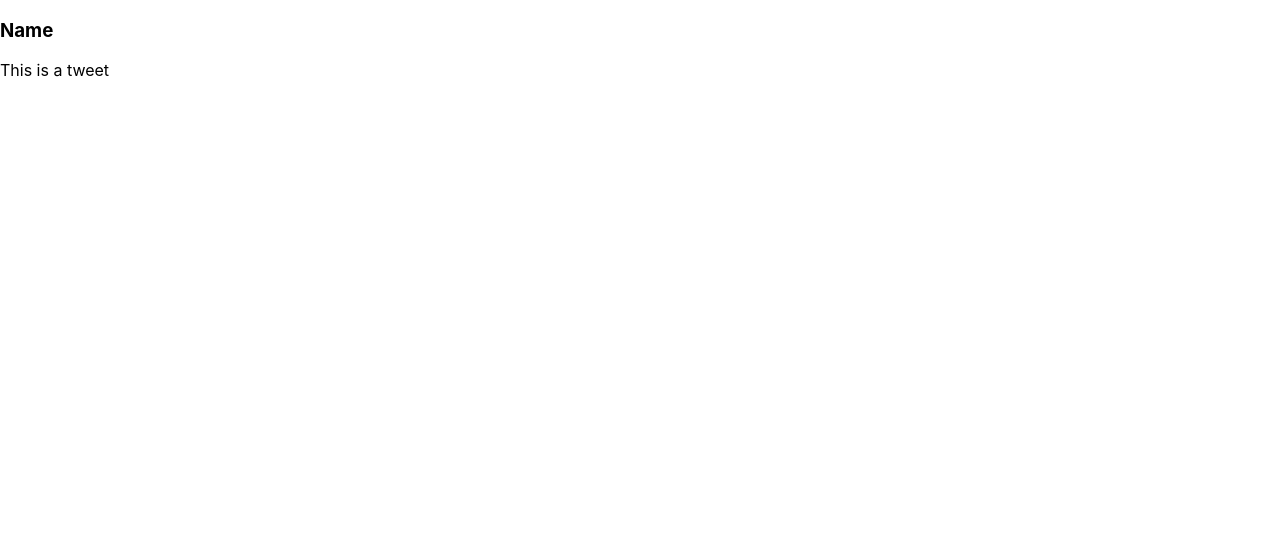
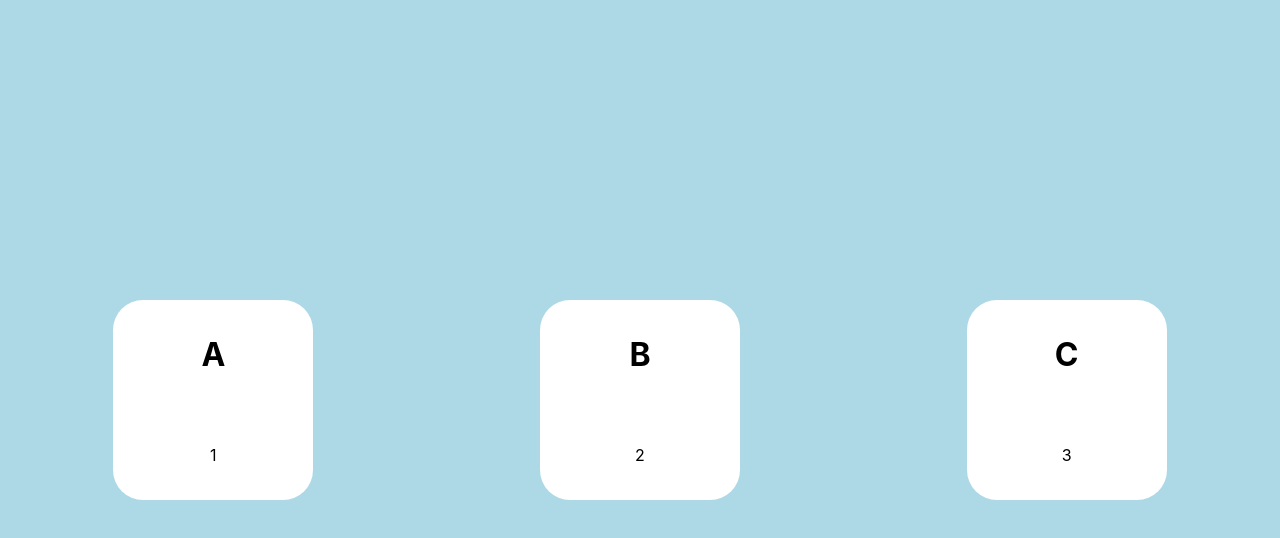
Before and after one commit to GurkiratSidhu/first-react-app, a React (Create React App) app: page / in a window 1280 px wide. Shown: the top 538 px of the page. Built offline with nearby package versions, Linux system fonts and the light colour scheme.

Commit message:
2nd commit

```diff
--- a/src/App.css
+++ b/src/App.css
@@ -1,38 +1,18 @@
-.App {
-  text-align: center;
+.app{
+  min-height: 100vh;
+  background: lightblue;
+  display: flex;
+  justify-content: space-around;
+  align-items: center;
 }
 
-.App-logo {
-  height: 40vmin;
-  pointer-events: none;
-}
-
-@media (prefers-reduced-motion: no-preference) {
-  .App-logo {
-    animation: App-logo-spin infinite 20s linear;
-  }
-}
-
-.App-header {
-  background-color: #282c34;
-  min-height: 100vh;
+.tweet{
+  border-radius: 30px;
+  height: 200px;
+  width: 200px;
+  background: white;
   display: flex;
   flex-direction: column;
+  justify-content: space-around;
   align-items: center;
-  justify-content: center;
-  font-size: calc(10px + 2vmin);
-  color: white;
 }
-
-.App-link {
-  color: #61dafb;
-}
-
-@keyframes App-logo-spin {
-  from {
-    transform: rotate(0deg);
-  }
-  to {
-    transform: rotate(360deg);
-  }
-}
--- a/src/App.js
+++ b/src/App.js
@@ -2,8 +2,10 @@ import React from "react"
 import Tweet from "./Tweet"
 function App(){
   return(
-  <div>
-    <Tweet />
+  <div className="app">
+    <Tweet name="A" message="1" />
+    <Tweet name="B" message="2"  />
+    <Tweet name="C" message="3" />
   </div>
   );
 }
--- a/src/Tweet.js
+++ b/src/Tweet.js
@@ -1,10 +1,10 @@
 import React from 'react';
-
-function Tweet(){
+import './App.css';
+function Tweet({name, message}){
     return(
-        <div>
-            <h3> Name</h3>
-            <p> This is a tweet</p>
+        <div className="tweet">
+            <h1>{name}</h1>
+            <p>{message}</p>
         </div>
     )
 }
--- a/src/index.css
+++ b/src/index.css
@@ -1,3 +1,10 @@
+*{
+  margin: 0;
+  padding: 0;
+  box-sizing: border-box;
+}
+
+
 body {
   margin: 0;
   font-family: -apple-system, BlinkMacSystemFont, 'Segoe UI', 'Roboto', 'Oxygen',
```
